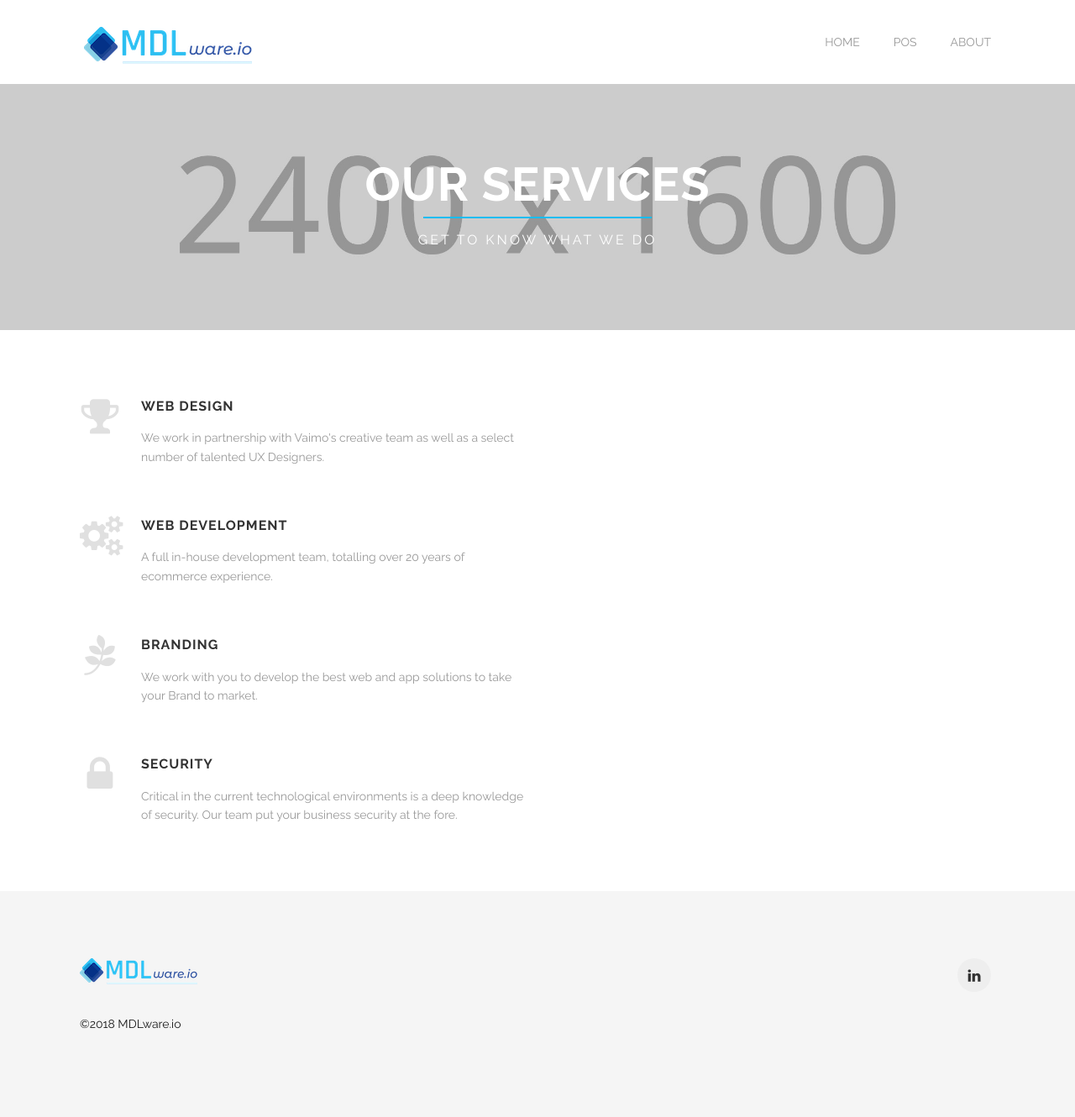
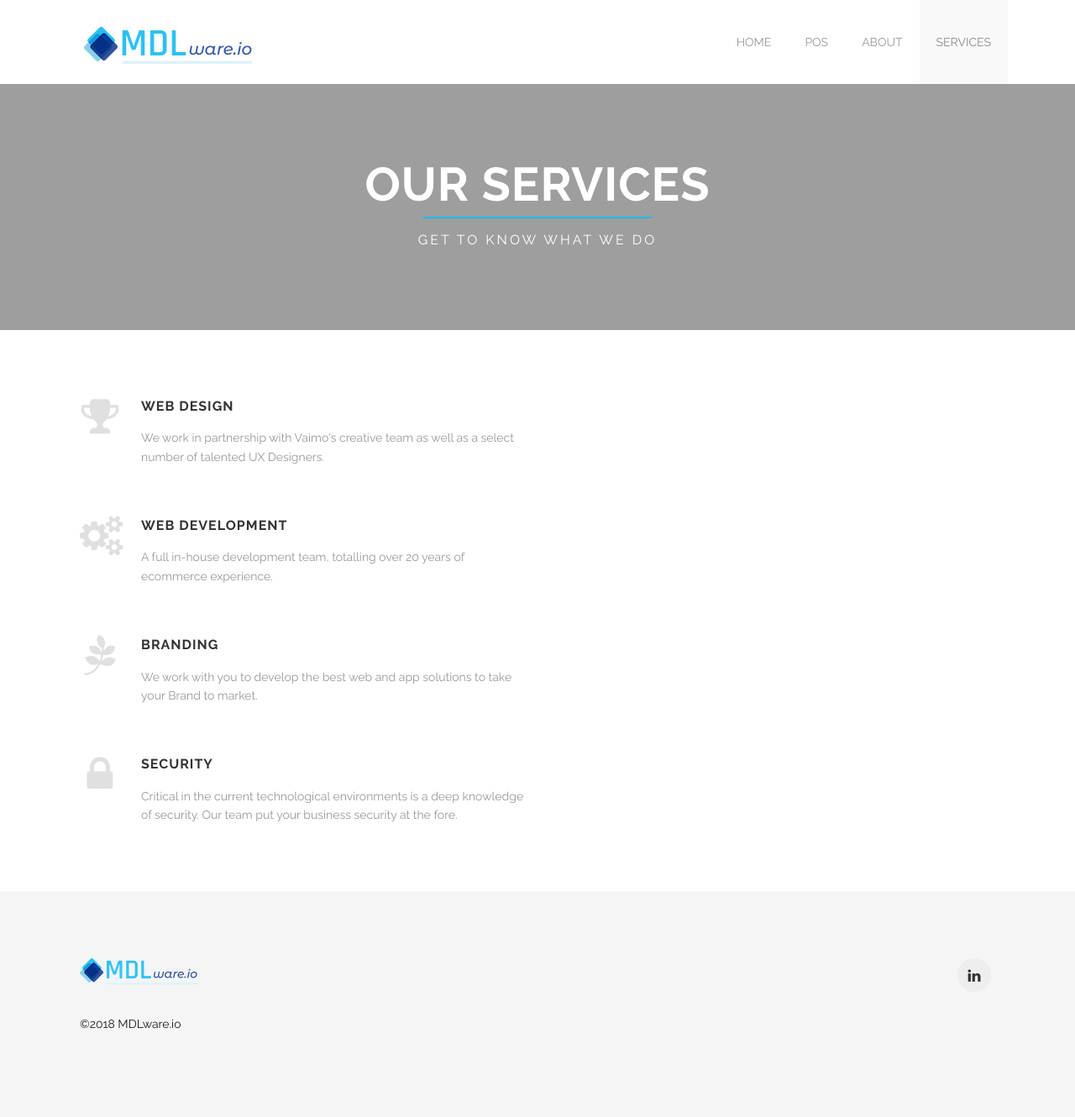
Before and after one commit to mdlware-io/mdlware-io.github.io, a Jekyll site: the page built from services.html, in a window 1280 px wide. Shown: the whole page at 84% size. Built offline with Jekyll 4.4.1, drawn with Linux system fonts in a browser that asks for light colours.

Commit message:
Add image to Services page

```diff
--- a/_data/nav.yml
+++ b/_data/nav.yml
@@ -7,6 +7,8 @@
 - name: About
   path: about-us.html
   section_id: about
-# - name: Blog
+- name: Services
+  path: services.html
+  section_id: services
 #   path: blog/
 #   section_id: blog
--- a/services.html
+++ b/services.html
@@ -18,7 +18,7 @@ services_left:
 services_right:
 ---
 
-<div class='full parallax' style='background-image: url(images/@stock/service-page-header.jpg); color: #fff;'>
+<div class='full parallax' style='background-image: url(images/@stock/sky.jpg); color: #fff;'>
   <div class='row'>
     <div class='large-12 columns'>
       {% include section-header.html title="Our services" tagline="Get to know what we do" color="#fff" class="big" %}
```
